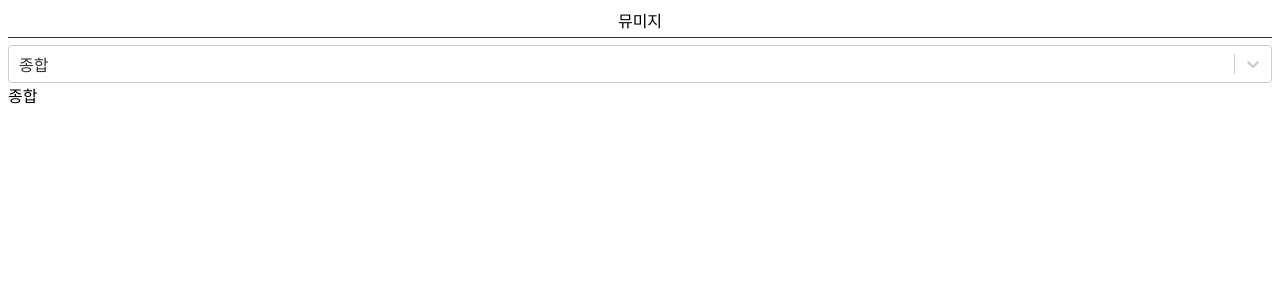
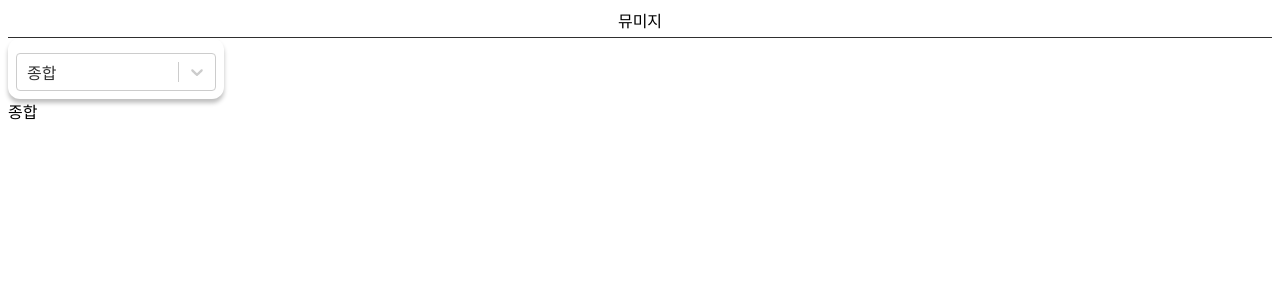
Before and after one commit to MrMirror21/mumage-frontend, a React (Create React App) app: page / in a window 1280 px wide. Shown: the top 300 px of the page. Built offline with nearby package versions, Linux system fonts and the light colour scheme.

Commit message:
feat: StyledSelecBox 컴포넌트 생성

```diff
--- a/src/App.js
+++ b/src/App.js
@@ -1,7 +1,6 @@
 import { Route, Routes } from 'react-router-dom';
 import Icon from './pages/Icon';
 import Section from './pages/Section';
-
 
 const App = () => {
   return (
--- a/src/pages/Section.js
+++ b/src/pages/Section.js
@@ -1,12 +1,12 @@
 import React, {useState} from 'react'
-import SelectBox from './SelectBox'
+import StyledSelectBox from './StyledSelectBox'
 
 const Section = () => {
   const [sectionValue, setSectionValue] = useState('종합');
 
   return (
     <div>
-      <SelectBox onChange = {(value) => setSectionValue(value)} />
+      <StyledSelectBox onChange = {(value) => setSectionValue(value)} />
       <>{sectionValue}</>
     </div>
   )
--- a/src/pages/SelectBox.js
+++ b/src/pages/SelectBox.js
@@ -7,7 +7,7 @@ const options = [
     {value : '댄스', label : '댄스'}
   ]
 
-const SelectBox = ({onChange}) => {
+const SelectBox = ({onChange, className}) => {
   const [selectedOption, setSelectedOption] = useState(options[0]);
 
   const handleChange = (option) => {
@@ -17,7 +17,7 @@ const SelectBox = ({onChange}) => {
     }
   }
   return (
-    <div>
+    <div className = {className}>
       <Select id="selectBox"
         value={selectedOption}
         onChange={handleChange}
--- /dev/null
+++ b/src/pages/StyledSelectBox.js
@@ -0,0 +1,14 @@
+import styled from 'styled-components';
+import SelectBox from './SelectBox'
+
+const StyledSelectBox = styled(SelectBox)`
+width: 200px;
+padding: 8px;
+border-radius: 12px;
+background-color: #ffffff;
+align-self: center;
+box-shadow: 0px 4px 4px rgba(0, 0, 0, 0.25);
+cursor: pointer;
+`;
+
+export default StyledSelectBox;
```
